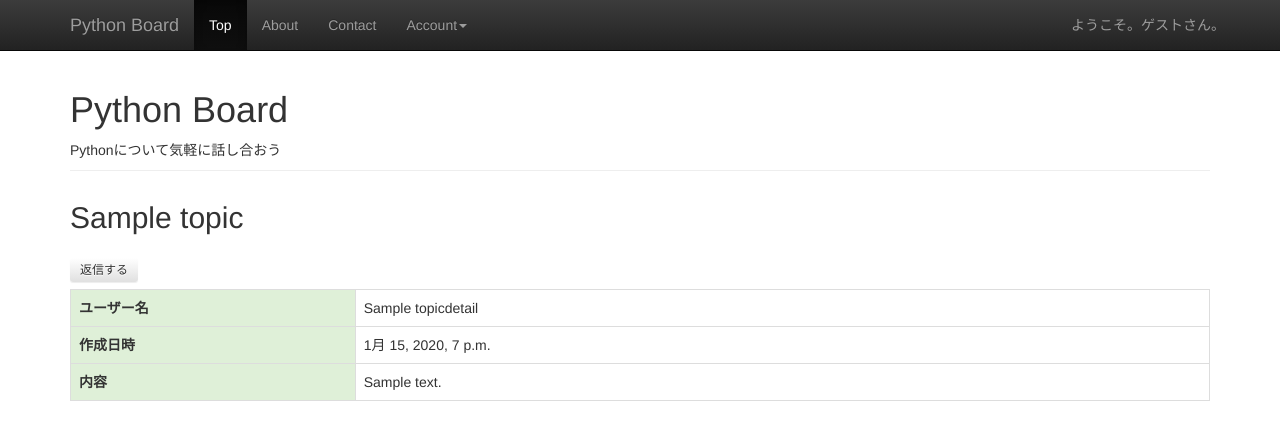
After one commit to TomoProg/HatenaBlog, a Django app: page /PyBoard/1/ in a window 1280 px wide. The commit adds this page. Shown: the top 440 px of the page. Run offline with Django 3.2, Linux system fonts and the light colour scheme; tables that the repository leaves empty hold one stand-in row (values such as "Sample post"); some libraries are stand-ins or nearby versions.

Commit message:
新しいページを追加

```diff
--- a/python/django/PyBoard/mysite/PyBoard/templates/PyBoard/base.html
+++ b/python/django/PyBoard/mysite/PyBoard/templates/PyBoard/base.html
@@ -8,8 +8,11 @@
 		<link href="{% static 'PyBoard/css/bootstrap-theme.min.css' %}" rel="stylesheet">
 		<script src="{% static 'PyBoard/js/jquery-2.2.3.min.js' %}"></script>
 		<script src="{% static 'PyBoard/js/bootstrap.min.js' %}"></script>
-		<title>Python掲示板</title>
+		<title>Python Board</title>
 		<style>
+			body {
+				padding-top: 70px;
+			}
 			header {
 			}
 			nav.global-nav ul {
@@ -24,35 +27,54 @@
 			}
 			nav.global-nav a {
 			}
+			.outside {
+				background-color: #0000FF;
+			}
 		</style>
 		{% block css %}
 		{% endblock %}
 	</head>
 	<body>
+		<nav class="navbar navbar-inverse navbar-fixed-top">
+			<div class="container">
+				<div class="navbar-header">
+					<a class="navbar-brand" href="{% url 'PyBoard:index' %}">Python Board</a>
+				</div>
+				<ul class="nav navbar-nav">
+					<li class="active"><a href="{% url 'PyBoard:index' %}">Top</a></li>
+					<li><a href="{% url 'PyBoard:about' %}">About</a></li>
+					<li><a href="{% url 'PyBoard:contact' %}">Contact</a></li>
+					<li class="dropdown">
+						<a href="{% url 'PyBoard:contact' %}" data-toggle="dropdown"
+						role="button" aria-haspopup="true" aria-expanded="false">Account<span class="caret"></span></a>
+						<ul class="dropdown-menu">
+							<li><a href="{% url 'PyBoard:contact' %}">Login</a></li>
+							<li><a href="{% url 'PyBoard:contact' %}">Logout</a></li>
+							<li><a href="{% url 'PyBoard:contact' %}">New Account</a></li>
+						</ul>
+					</li>
+				</ul>
+				<p class="navbar-text navbar-right">ようこそ。ゲストさん。</p>
+			</div>
+		</nav>
 		<div class="container">
 			<header>
 				<div class="row">
 					<div class="col-sm-12">
-						<h1>Python掲示板</h1>
+						<h1>Python Board</h1>
 					</div>
 				</div>
 				<div class="row">
 					<div class="col-sm-4">
 						<p>Pythonについて気軽に話し合おう</p>
 					</div>
-					<nav class="global-nav">
-						<div class="col-sm-8">
-							<ul>
-								<li><a href="/PyBoard/">Top</a></li>
-								<li><a href="/PyBoard/about/">About</a></li>
-								<li><a href="/PyBoard/contact/">Contact</a></li>
-								<li>Login</li>
-							</ul>
-						</div>
-					</nav>
+				</div>
+				<div class="row">
+					<div class="col-sm-12">
+						<hr style="margin:0px 0px 10px 0px;" >
+					</div>
 				</div>
 			</header>
-			<hr style="margin:0px 0px 10px 0px;" >
 			{% block contents %}
 			{% endblock %}
 		</div>
--- /dev/null
+++ b/python/django/PyBoard/mysite/PyBoard/templates/PyBoard/detail/detail.html
@@ -0,0 +1,27 @@
+{% extends "base.html" %}
+{% block css %}
+<style>
+</style>
+{% endblock %}
+{% block contents %}
+<h2 style="margin-bottom: 25px;">{{ topic_title }}</h2>
+{% for topic_detail in topic_details %}
+<p><a class="btn-sm btn-default">返信する</a></p>
+<table class="table table-bordered">
+	<tbody>
+		<tr>
+			<th class="success col-sm-3">ユーザー名</th>
+			<td>{{ topic_detail.register_name }}</td>
+		</tr>
+		<tr>
+			<th class="success col-sm-3">作成日時</th>
+			<td>{{ topic_detail.register_datetime }}</td>
+		</tr>
+		<tr>
+			<th class="success col-sm-3">内容</th>
+			<td>{{ topic_detail.text }}</td>
+		</tr>
+	</tbody>
+</table>
+{% endfor %}
+{% endblock %}
--- a/python/django/PyBoard/mysite/PyBoard/urls.py
+++ b/python/django/PyBoard/mysite/PyBoard/urls.py
@@ -5,4 +5,7 @@ urlpatterns = [
     url(r'^$', views.index, name='index'),
     url(r'^about/$', views.about, name='about'),
     url(r'^contact/$', views.contact, name='contact'),
+    url(r'^create/$', views.create, name='create'),
+    url(r'^(?P<topic_id>\d+)/$', views.detail, name='detail'),
+    url(r'^(?P<topic_id>\d+)/reply/$', views.reply, name='reply'),
 ]
--- a/python/django/PyBoard/mysite/PyBoard/views.py
+++ b/python/django/PyBoard/mysite/PyBoard/views.py
@@ -18,8 +18,8 @@ def index(request):
                           PyBoard_topic.id = PyBoard_topicdetail.title_id
                       """
     topic_list = Topic.objects.order_by('-update_datetime').extra(
-        select={'topic_num': topic_num_query})
-
+        select={'topic_num': topic_num_query}
+    )
     context = {
         'topics': topic_list,
     }
@@ -39,3 +39,28 @@ def contact(request):
     context = {
     }
     return HttpResponse(template.render(context, request))
+
+def detail(request, topic_id):
+    """ detail.html view """
+    template = loader.get_template('PyBoard/detail/detail.html')
+    topic_title = Topic.objects.get(pk=topic_id).title
+    topic_detail_list = TopicDetail.objects.filter(title=topic_id).order_by('register_datetime')
+    context = {
+        'topic_title': topic_title,
+        'topic_details': topic_detail_list,
+    }
+    return HttpResponse(template.render(context, request))
+
+def create(request):
+    """ create.html view """
+    template = loader.get_template('PyBoard/create/create.html')
+    context = {
+    }
+    return HttpResponse(template.render(context, request))
+
+def reply(request, topic_id):
+    """ reply.html view """
+    template = loader.get_template('PyBoard/reply/reply.html')
+    context = {
+    }
+    return HttpResponse(template.render(context, request))
--- a/python/django/PyBoard/mysite/mysite/urls.py
+++ b/python/django/PyBoard/mysite/mysite/urls.py
@@ -18,5 +18,5 @@ from django.contrib import admin
 
 urlpatterns = [
     url(r'^admin/', admin.site.urls),
-    url(r'^PyBoard/', include('PyBoard.urls'))
+    url(r'^PyBoard/', include('PyBoard.urls', namespace='PyBoard'))
 ]
```
Also changed, not shown: python/django/PyBoard/mysite/PyBoard/templates/PyBoard/about/about.html (+6 -1 lines), python/django/PyBoard/mysite/PyBoard/templates/PyBoard/create/create.html (added, +8 -0 lines), python/django/PyBoard/mysite/PyBoard/templates/PyBoard/index.html (+4 -6 lines), python/django/PyBoard/mysite/PyBoard/templates/PyBoard/reply/reply.html (added, +8 -0 lines).
